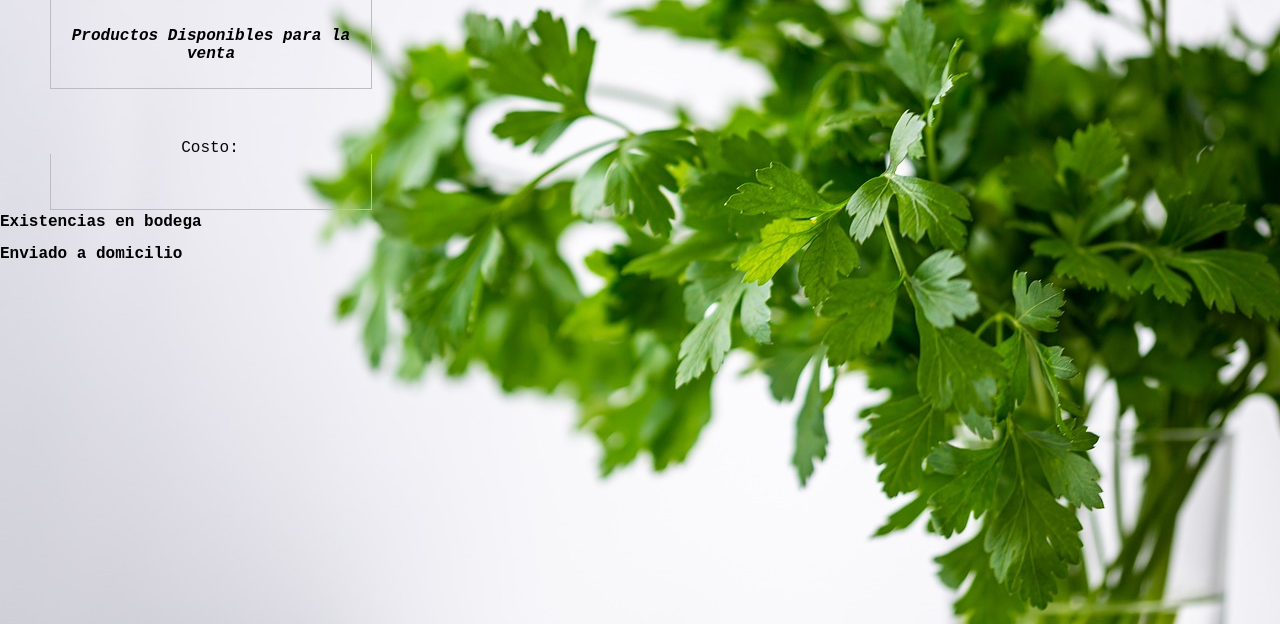
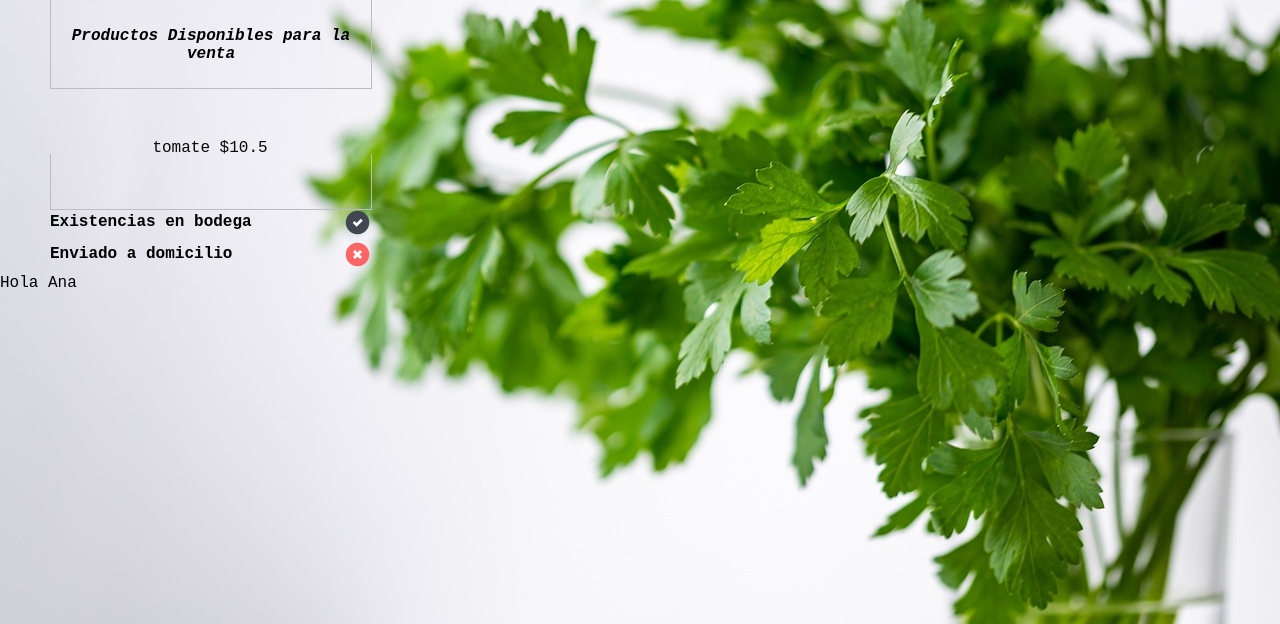
Before and after one commit to DarwinLema/Java3_-Fundamentos-de-Javascript, a plain HTML site: page practica-java/index.html in a window 1280 px wide. Shown: the part 176-800 px from the top of the page. Drawn offline with nearby package versions, Linux system fonts and the light colour scheme.

Commit message:
Add files via upload

```diff
--- a/practica-java/css/c01.css
+++ b/practica-java/css/c01.css
@@ -95,3 +95,26 @@ html{
     min-height:100%;}
 body{
     min-height:100%;}
+
+.message {
+    font-weight: bold;
+    line-height: 1.5em;
+    height: 2em;
+    display: block;
+    clear: left;
+    min-width: 10em;
+    width: 320px;
+    margin-left: 50px
+}
+
+.true, .false {
+    background: url("../images/tick-cross.png");
+    display: block;
+    float: right;
+    height: 25px;
+    width: 25px;
+}
+
+.false {
+    background-position: 0 -25px;
+}
--- a/practica-java/index.html
+++ b/practica-java/index.html
@@ -1,22 +1,36 @@
 <html>
     <head>
         <title>Venta de Frutas y Verduras</title>
+         <!-- Enlace a la hoja de estilos -->
         <link rel="stylesheet" href="css/c01.css"/>
     </head>
 
     <body>
         <h1>Bienvenidos a SuperFrutas</h1>
+         <!-- Llamado del script saludo  -->
         <script src="js/saludo.js"></script>
+
         <p>
             <em>Productos Disponibles para la venta</em>
             <div id="cost">Costo:</div>
         </p>
-            <div class="message"> Existencias en bodega
+         <!-- Llamado del script factura -->
+        <script src="js/factura.js"></script>
+
+        <div class="message">Existencias en bodega
             <span id="stock"></span>
         </div>
         <div class="message">Enviado a domicilio
             <span id="envio"></span>
         </div>
+         <!-- Llamado del script stock -->
         <script src="js/stock.js"></script>
+         <!-- Llamado del script clientes, como el script esta al final del body el nombre el cliente saldra al final -->
+        <script src="js/clientes.js"></script>
+         <!-- LLamado de las funciones establecidas dentro de clientes -->
+        <script>
+            saludo();
+            bienvenida(persona.nombre);
+        </script>
     </body>
 </html>
--- a/practica-java/js/clientes.js
+++ b/practica-java/js/clientes.js
@@ -6,6 +6,9 @@ var persona ={
     "direccion":"San Juan",
     "correo":"apaz@gmail.com"
 }
-function saludo(){
+function saludo(){ //La funcion saludo se encarga de llamar el nombre establecido en el var
     document.write("Hola "+persona.nombre);
 }
+function bienvenida(nombre){ //la funcion bienvenida se encarga de llamar principalmente el nombre y el correo guardado en el var
+    alert("Bienvenido"+ nombre+ "\nCorreo: "+persona.correo);
+}
--- a/practica-java/js/factura.js
+++ b/practica-java/js/factura.js
@@ -2,9 +2,17 @@ var precio;
 var cantidad;
 var total;
 var el=document.getElementById('cost');
+var productos = ['tomate','lechuga','zanahoria','manzana']
 
-el.textContent=producto+' $'+total;
 producto="tomate";
 precio=0.75;
 cantidad=14;
 total=precio*cantidad;
+el.textContent=producto+' $'+total;
+
+var productos = ['tomate','lechuga','zanahoria','manzana']
+
+for (let i = 0; i < productos.length; i++) {
+    console.log(productos[i]);
+
+}
--- a/practica-java/js/stock.js
+++ b/practica-java/js/stock.js
@@ -3,7 +3,7 @@ var enviado;
 existencias = true;
 enviado=false;
 
-var elstock=document.getElementById('Stock');
+var elstock=document.getElementById('stock');
 elstock.className=existencias;
 
 var elenvio=document.getElementById('envio');
```
Lines whose indentation alone changed are shown as unchanged.
